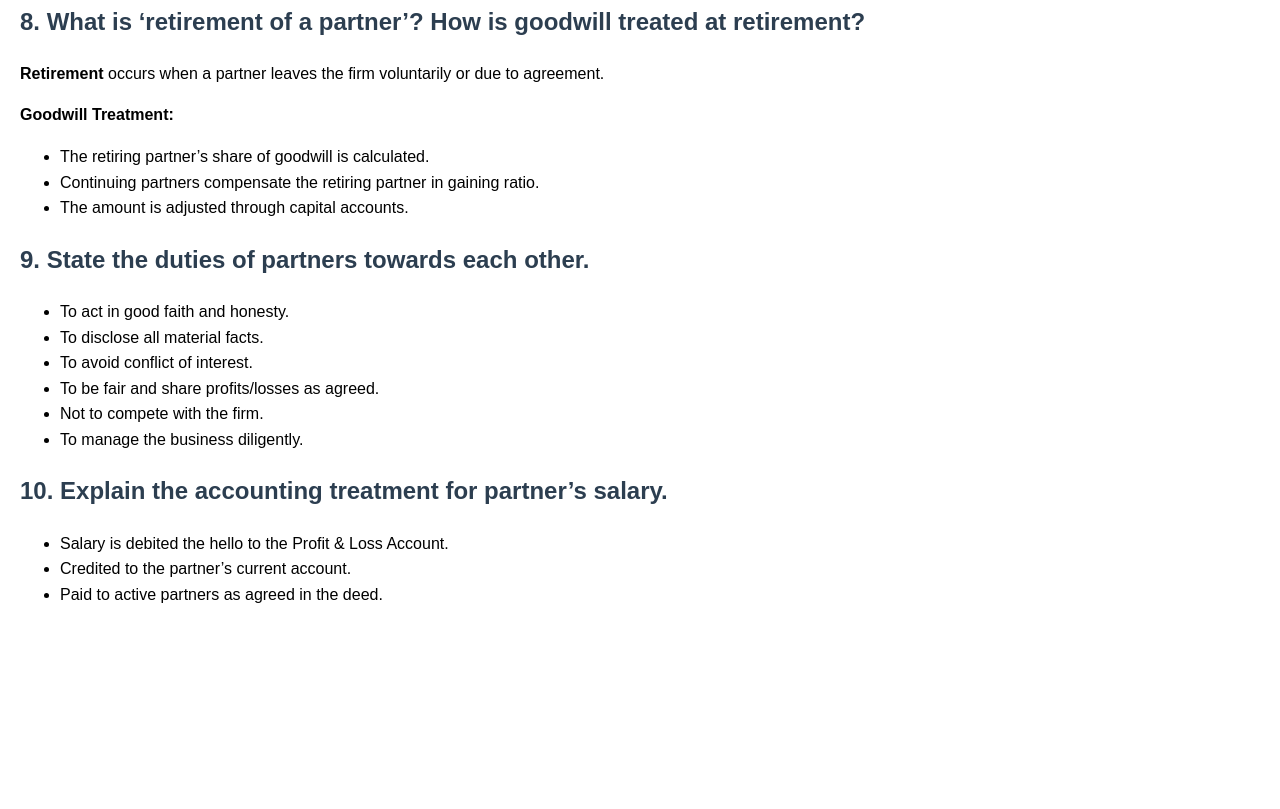
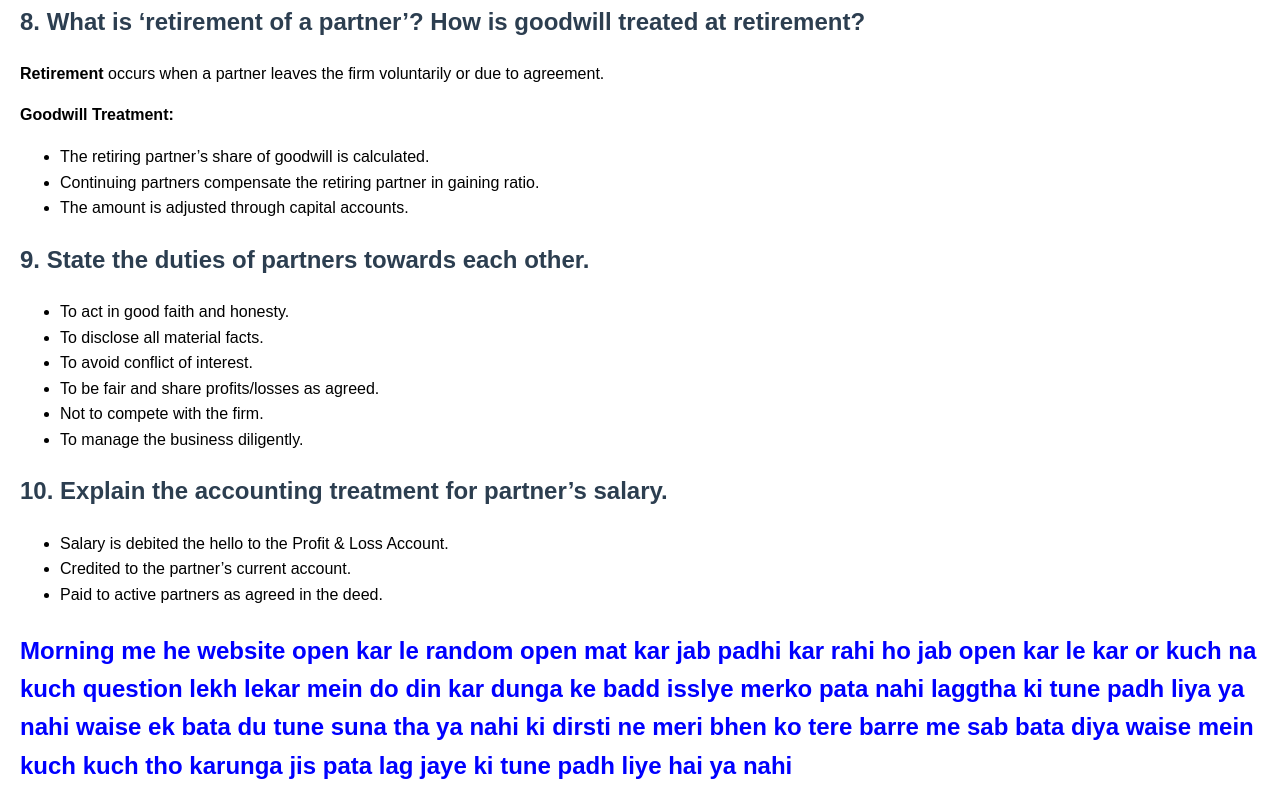
Before and after one commit to juddjhf/yayad, a website: page ch-1index.html in a window 1280 px wide. Shown: the part 5336-6145 px from the top of the page. Before the commit the page ends 5964 px from the top, so only its background shows below. Drawn offline with Linux system fonts and the light colour scheme.

Commit message:
Update ch-1index.html

```diff
--- a/ch-1index.html
+++ b/ch-1index.html
@@ -11,6 +11,10 @@
     th { background-color: #f2f2f2; }
     .section { margin-bottom: 40px; }
     .note { font-style: italic; color: #555; }
+    h3 {
+  color: blue;
+  font-size: 24px;
+}
   </style>
 </head>
 <body>
@@ -359,6 +363,6 @@
         <li>Paid to active partners as agreed in the deed.</li>
       </ul>
     </div>
-  <h>  </h>
+  <h3>Morning me he website open kar le random open mat kar jab padhi kar rahi ho jab open kar le kar or kuch na kuch question lekh lekar mein do din kar dunga ke badd isslye  merko pata nahi laggtha  ki tune padh liya ya nahi waise ek bata du  tune suna tha ya nahi ki  dirsti ne meri bhen ko tere barre me sab bata diya waise mein kuch kuch tho karunga jis pata lag jaye ki tune padh liye hai ya nahi    </h3>
 </body>
 </html>
```
